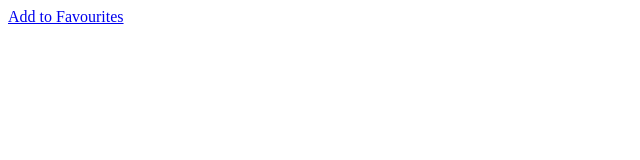
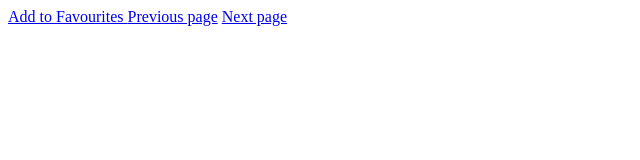
Before and after one commit to swat1000/Hero-Vired-Leaning, a plain HTML site: page DOM/28-01-2022/RandomJokesonreload/index.html in a window 1280 px wide. Shown: the whole page, without its empty margins (0-640 px from the left). Drawn offline with Linux system fonts and the light colour scheme.

Commit message:
Previous And Next page function Added

```diff
--- a/DOM/28-01-2022/RandomJokesonreload/index.html
+++ b/DOM/28-01-2022/RandomJokesonreload/index.html
@@ -12,6 +12,10 @@
 <a
 href = "javascript:window.external.AddFavourite('http:www.yoursite.com', 'Your Site Name')">
 Add to  Favourites </a>
+
+<a href = "javascript:history.back(1)">Previous page</a>
+
+<a href = "javascript:history.back(-1)">Next page</a>
 </body>
 
 </html>
```
